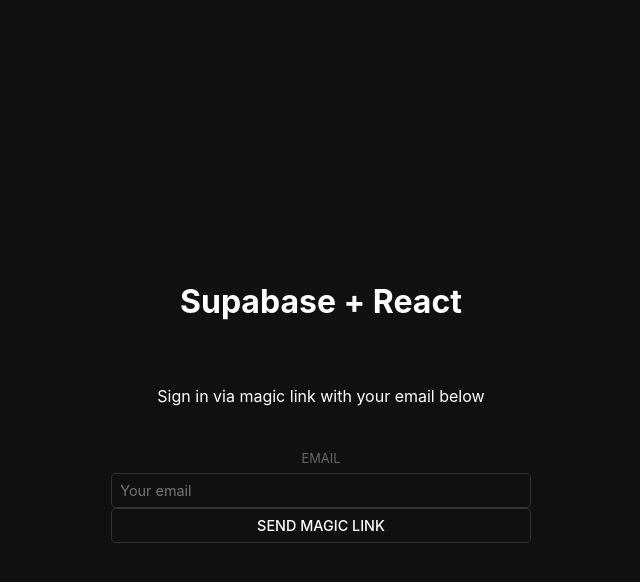
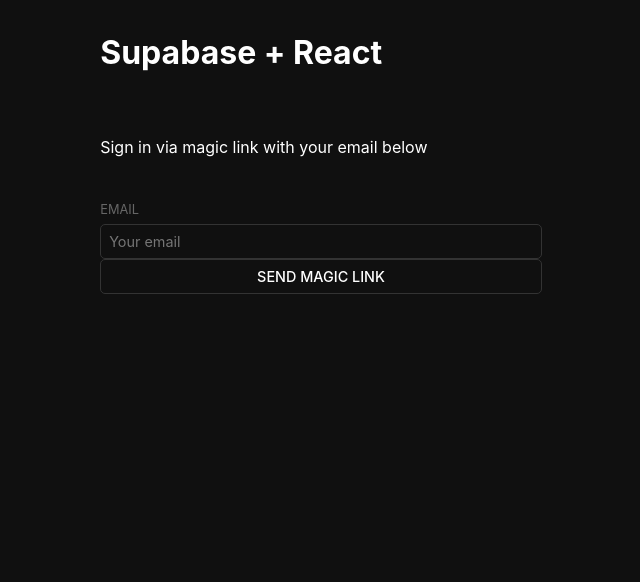
Before and after one commit to Federico-Villace/shopping-cart, a React (Vite) app: page / in a window 1280 px wide. Shown: the top 582 px of the page, without its empty margins (319-959 px from the left). Built offline with nearby package versions, Linux system fonts and the light colour scheme.

Commit message:
update styles, header component

```diff
--- a/src/components/Account/index.jsx
+++ b/src/components/Account/index.jsx
@@ -3,6 +3,7 @@
 import { useSession } from "../../hooks/useSession";
 import { Spinner } from "../Spinner";
 import { LogoutButton } from "../Buttons/LogoutButton";
+import { Header } from "../Header/HeaderComponent";
 
 export const Account = () => {
   const [update, setUpdate] = useState(false);
@@ -30,10 +31,13 @@
   return !session ? (
     <Spinner />
   ) : (
-    <div aria-live="polite ">
+    <div>
       {loading ? (
         "Saving ..."
       ) : (
+        <>
+          <Header />
+
           <form onSubmit={updateProfile} className="form-widget">
             <div>
               <label>Email</label>
@@ -91,6 +95,7 @@
             </div>
             <LogoutButton />
           </form>
+        </>
       )}
     </div>
   );
--- a/src/components/Cart/CartComponent.jsx
+++ b/src/components/Cart/CartComponent.jsx
@@ -1,6 +1,7 @@
 import { useId, useState, useEffect } from "react";
 import { useCart } from "../../hooks/useCart";
 import { CartIcon, ClearCartIcon } from "../icons";
+import { Filters } from "../Filters/FiltersComponent";
 import "./cart.css";
 
 export const Cart = () => {
@@ -72,6 +73,7 @@
 
   return (
     <>
+      <Filters />
       <label className="cart-button" htmlFor={cartCheckboxId}>
         <CartIcon />
       </label>
--- a/src/components/Header/HeaderComponent.jsx
+++ b/src/components/Header/HeaderComponent.jsx
@@ -1,5 +1,4 @@
 import { Link } from "react-router-dom";
-import { Filters } from "../Filters/FiltersComponent";
 import { UserIcon } from "../icons";
 import { useAccount } from "../../hooks/useAccount";
 import "./headers.css";
@@ -22,7 +21,6 @@
         </ul>
       </nav>
       <h1>LS Technologies 🛒</h1>
-      <Filters />
     </header>
   );
 };
--- a/src/index.css
+++ b/src/index.css
@@ -15,9 +15,6 @@
 }
 
 #root {
-  margin: 0 auto;
-  padding: 2rem;
-  text-align: center;
   width: 100%;
   display: flex;
   justify-content: center;
@@ -25,7 +22,6 @@
 
 body {
   margin: 0;
-  display: flex;
   place-items: center;
   min-width: 320px;
   min-height: 100vh;
```
Lines whose indentation alone changed are shown as unchanged.
